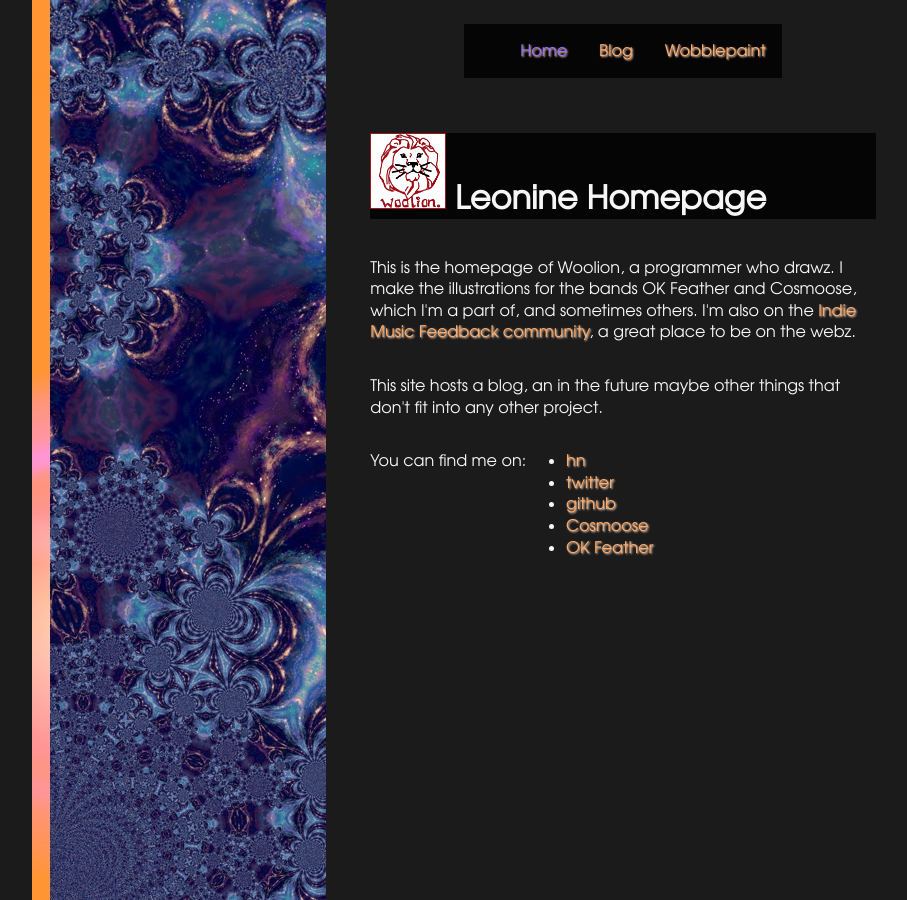
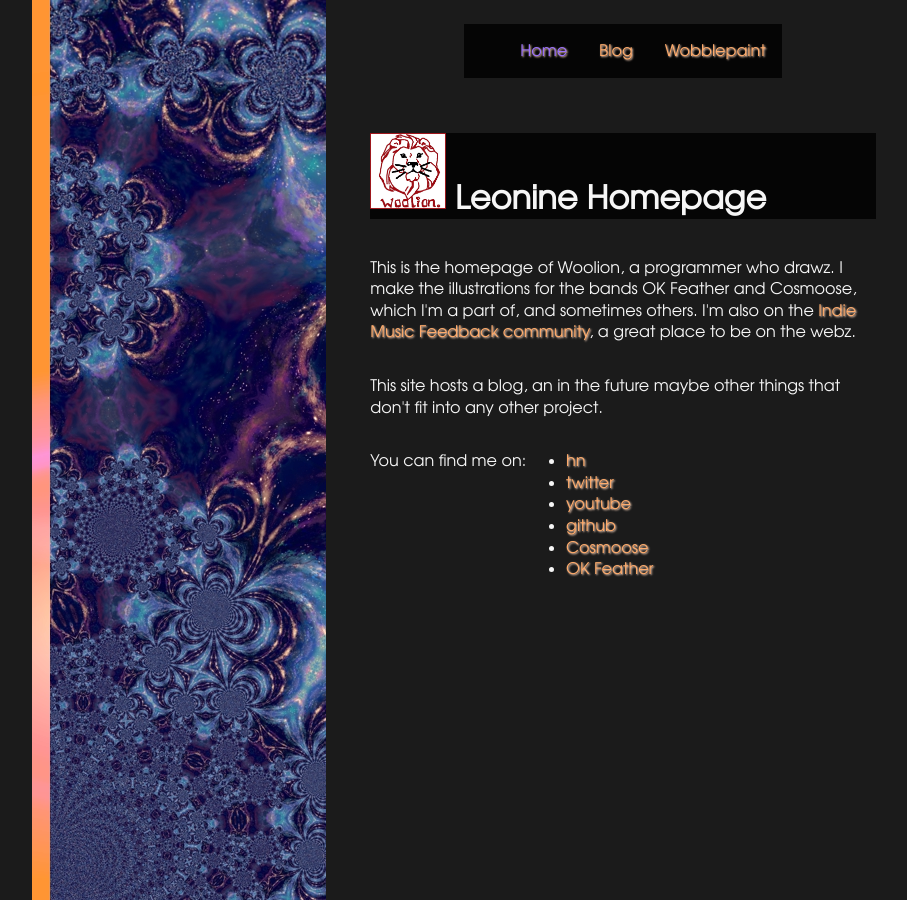
Before and after one commit to Le09/le09.github.io, a Jekyll site: the page built from index.html, in a window 1280 px wide. Shown: the whole page, without its empty margins (17-924 px from the left). Built offline with Jekyll 4.4.1, drawn with Linux system fonts in a browser that asks for light colours.

Commit message:
index: add YT link

```diff
--- a/index.html
+++ b/index.html
@@ -20,6 +20,7 @@
     <ul>
       <li><a href="https://news.ycombinator.com/user?id=woolion">hn</a></li>
       <li><a href="https://twitter.com/wooliondraws">twitter</a></li>
+      <li><a href="https://www.youtube.com/@woolion">youtube</a></li>
       <li><a href="https://github.com/Le09">github</a></li>
       <li><a href="https://cosmoose.org/">Cosmoose</a></li>
       <li><a href="https://okfeather.com/">OK Feather</a></li>
```
